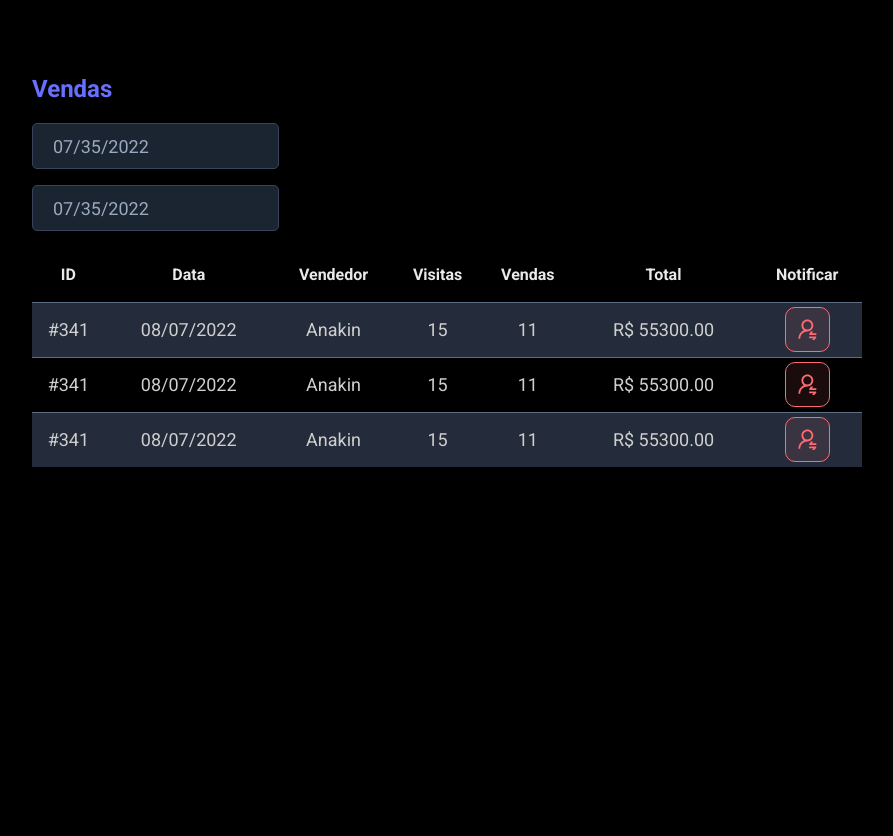
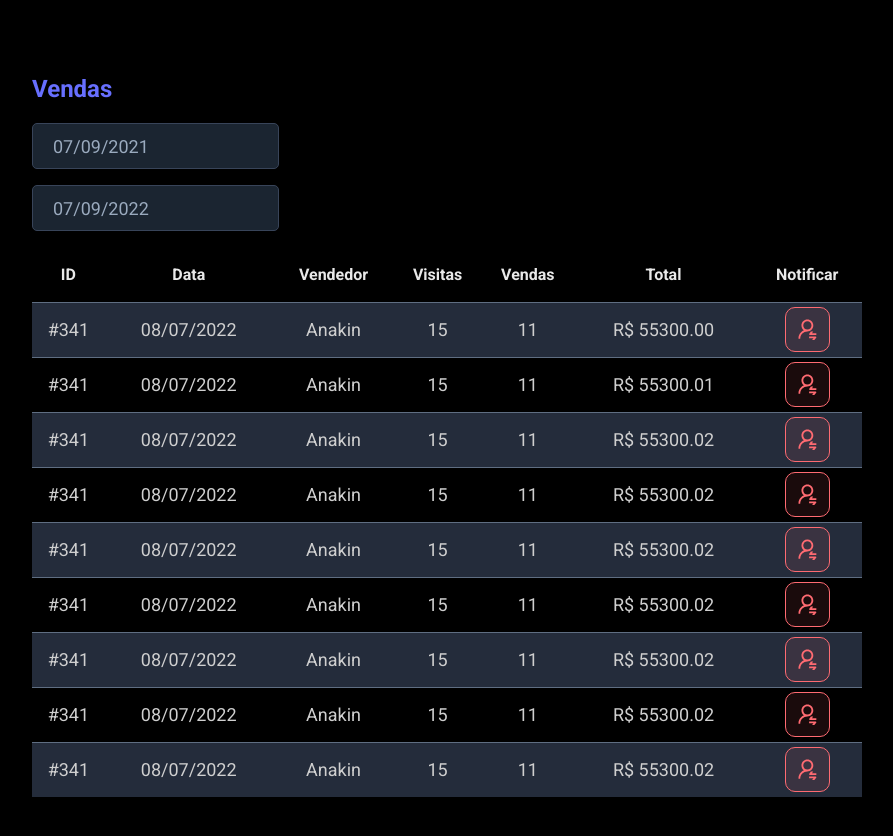
Before and after one commit to raphael690/dsmeta, a React (Vite) app in the folder frontend/: page / in a window 1280 px wide. Shown: the part 220-1056 px from the top of the page, without its empty margins (193-1086 px from the left). Before the commit the page ends 800 px from the top, so only its background shows below. Built offline with nearby package versions, Linux system fonts and the light colour scheme.

Commit message:
useState

```diff
--- a/frontend/src/App.tsx
+++ b/frontend/src/App.tsx
@@ -1,6 +1,6 @@
 //import NotificationButton from "./components/NotificationButton"
-import Header from "./components/Header"
-import SalesCard from "./components/SalesCard"
+import Header from "./components/Header";
+import SalesCard from "./components/SalesCard";
 
 function App() {
   return (
@@ -17,4 +17,4 @@
   )
 }
 
-export default App
+export default App;
--- a/frontend/src/components/Header/index.tsx
+++ b/frontend/src/components/Header/index.tsx
@@ -1,7 +1,7 @@
 /* Terei que importar a imagem colocando o caminho e dou uma apelido exemplo icon e coloco entre {}*/
-import logo from '../../assets/img/logo.svg'
+import logo from '../../assets/img/logo.svg';
 
-import './styles.css'
+import './styles.css';
 
 function Header() {// cabeçalho
     return (
@@ -18,4 +18,4 @@
     )
 }
 
-export default Header
+export default Header;
--- a/frontend/src/components/NotificationButton/index.tsx
+++ b/frontend/src/components/NotificationButton/index.tsx
@@ -1,7 +1,7 @@
 /* Terei que importar a imagem colocando o caminho e dou uma apelido exemplo icon e coloco entre {}*/
-import icon from '../../assets/img/notification-icon.svg'
+import icon from '../../assets/img/notification-icon.svg';
 
-import './styles.css'
+import './styles.css';
 
 function NotificationButton() {
     return (
@@ -11,4 +11,4 @@
     )
 }
 
-export default NotificationButton
+export default NotificationButton;
--- a/frontend/src/components/SalesCard/index.tsx
+++ b/frontend/src/components/SalesCard/index.tsx
@@ -1,26 +1,36 @@
+import { useState } from "react"
 import DatePicker from "react-datepicker";
 import "react-datepicker/dist/react-datepicker.css";
-import NotificationButton from '../NotificationButton'
-import './styles.css'
+import NotificationButton from '../NotificationButton';
+import './styles.css';
+
 function SalesCard() {//criando a tabela
+
+    const min = new Date(new Date().setDate(new Date().getDate() - 365));
+    const max = new Date();
+
+    //Declarar uma data minima e data maxima
+    const [minDate, setMinDate] = useState(min);
+    const [maxDate, setmaxDate] = useState(max);
+
     return (
         <div className="dsmeta-card">
             <h2 className="dsmeta-sales-title">Vendas</h2>
             <div>
                 <div className="dsmeta-form-control-container">
                     <DatePicker
-                        selected={new Date()}
-                        onChange={(date: Date) => { }}
+                        selected={minDate}
+                        onChange={(date: Date) => {setMinDate(date)}}
                         className="dsmeta-form-control"
-                        dateFormat="dd/mm/yyyy"
+                        dateFormat="dd/MM/yyyy"
                     />
                 </div>
                 <div className="dsmeta-form-control-container">
                     <DatePicker
-                        selected={new Date()}
-                        onChange={(Date: Date) => { }}
+                        selected={maxDate}
+                        onChange={(date: Date) => {setmaxDate(date)}}
                         className="dsmeta-form-control"
-                        dateFormat="dd/mm/yyyy"
+                        dateFormat="dd/MM/yyyy"
                     />
                 </div>
             </div>
@@ -58,7 +68,7 @@
                             <td>Anakin</td>
                             <td className="show992">15</td>
                             <td className="show992">11</td>
-                            <td>R$ 55300.00</td>
+                            <td>R$ 55300.01</td>
                             <td>
                                 <div className="dsmeta-red-btn-container">
                                     <NotificationButton />
@@ -71,7 +81,85 @@
                             <td>Anakin</td>
                             <td className="show992">15</td>
                             <td className="show992">11</td>
-                            <td>R$ 55300.00</td>
+                            <td>R$ 55300.02</td>
+                            <td>
+                                <div className="dsmeta-red-btn-container">
+                                    <NotificationButton />
+                                </div>
+                            </td>
+                        </tr>
+                        <tr>
+                            <td className="show992">#341</td>
+                            <td className="show576">08/07/2022</td>
+                            <td>Anakin</td>
+                            <td className="show992">15</td>
+                            <td className="show992">11</td>
+                            <td>R$ 55300.02</td>
+                            <td>
+                                <div className="dsmeta-red-btn-container">
+                                    <NotificationButton />
+                                </div>
+                            </td>
+                        </tr>
+                        <tr>
+                            <td className="show992">#341</td>
+                            <td className="show576">08/07/2022</td>
+                            <td>Anakin</td>
+                            <td className="show992">15</td>
+                            <td className="show992">11</td>
+                            <td>R$ 55300.02</td>
+                            <td>
+                                <div className="dsmeta-red-btn-container">
+                                    <NotificationButton />
+                                </div>
+                            </td>
+                        </tr>
+                        <tr>
+                            <td className="show992">#341</td>
+                            <td className="show576">08/07/2022</td>
+                            <td>Anakin</td>
+                            <td className="show992">15</td>
+                            <td className="show992">11</td>
+                            <td>R$ 55300.02</td>
+                            <td>
+                                <div className="dsmeta-red-btn-container">
+                                    <NotificationButton />
+                                </div>
+                            </td>
+                        </tr>
+                        <tr>
+                            <td className="show992">#341</td>
+                            <td className="show576">08/07/2022</td>
+                            <td>Anakin</td>
+                            <td className="show992">15</td>
+                            <td className="show992">11</td>
+                            <td>R$ 55300.02</td>
+                            <td>
+                                <div className="dsmeta-red-btn-container">
+                                    <NotificationButton />
+                                </div>
+                            </td>
+                        </tr>
+                        <tr>
+                            <td className="show992">#341</td>
+                            <td className="show576">08/07/2022</td>
+                            <td>Anakin</td>
+                            <td className="show992">15</td>
+                            <td className="show992">11</td>
+                            <td>R$ 55300.02</td>
+                            <td>
+                                <div className="dsmeta-red-btn-container">
+                                    <NotificationButton />
+                                </div>
+                            </td>
+                        </tr>
+                        <tr>
+                            <td className="show992">#341</td>
+                            <td className="show576">08/07/2022</td>
+                            <td>Anakin</td>
+                            <td className="show992">15</td>
+                            <td className="show992">11</td>
+                            <td>R$ 55300.02</td>
                             <td>
                                 <div className="dsmeta-red-btn-container">
                                     <NotificationButton />
@@ -82,8 +170,9 @@
 
                 </table>
             </div>
+
         </div>
     )
 }
 
-export default SalesCard
+export default SalesCard;
```
Also changed, not shown: frontend/src/main.tsx (+4 -4 lines).
